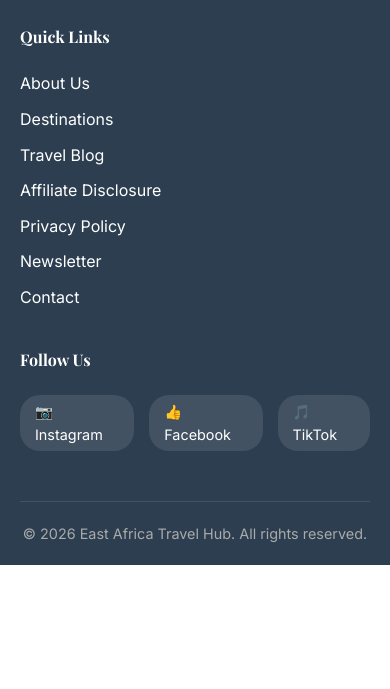
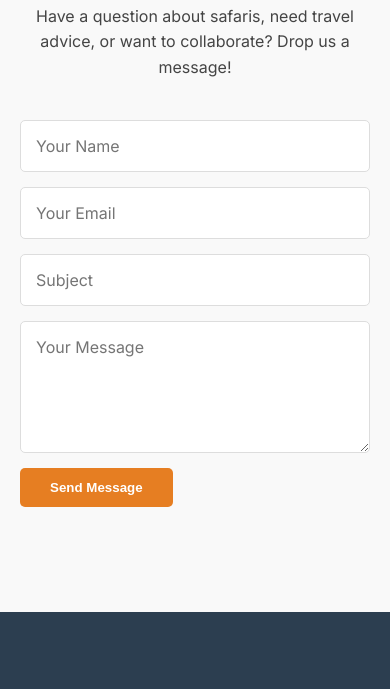
Before and after one commit to Goaty03/east-africa-travel-hub, a website built with Vite: page index.html in a window 390 px wide. Shown: the part 8802-9491 px from the top of the page. Before the commit the page ends 9367 px from the top, so only its background shows below. Built offline with nearby package versions, Linux system fonts and the light colour scheme.

Commit message:
Add contact section with working form

```diff
--- a/css/style.css
+++ b/css/style.css
@@ -483,6 +483,56 @@ header nav {
     box-shadow: 0 15px 30px rgba(0,0,0,0.15);
 }
 
+/* Contact Form */
+.contact-section {
+    background-color: var(--light);
+}
+
+.contact-form {
+    max-width: 700px;
+    margin: 0 auto;
+    display: flex;
+    flex-direction: column;
+    gap: 15px;
+}
+
+.contact-form-row {
+    display: flex;
+    gap: 15px;
+}
+
+.contact-form input,
+.contact-form textarea {
+    width: 100%;
+    padding: 15px;
+    border: 1px solid #ddd;
+    border-radius: 5px;
+    font-family: 'Inter', sans-serif;
+    font-size: 1rem;
+    transition: border-color 0.3s ease;
+}
+
+.contact-form input:focus,
+.contact-form textarea:focus {
+    outline: none;
+    border-color: var(--secondary);
+}
+
+.contact-form .btn {
+    align-self: flex-start;
+}
+
+.contact-message {
+    margin-top: 10px;
+    font-weight: 600;
+}
+
+@media (max-width: 480px) {
+    .contact-form-row {
+        flex-direction: column;
+    }
+}
+
 /* Animations */
 .animate-on-scroll {
     opacity: 0;
--- a/index.html
+++ b/index.html
@@ -199,9 +199,27 @@
                 </div>
             </div>
         </section>
+
+        <!-- Contact Section -->
+        <section id="contact" class="section contact-section">
+            <div class="container">
+                <h2 class="section-title">Contact Us</h2>
+                <p class="text-center" style="max-width: 600px; margin: 0 auto 40px;">Have a question about safaris, need travel advice, or want to collaborate? Drop us a message!</p>
+                <form id="contact-form" class="contact-form">
+                    <div class="contact-form-row">
+                        <input type="text" placeholder="Your Name" required>
+                        <input type="email" placeholder="Your Email" required>
+                    </div>
+                    <input type="text" placeholder="Subject" required>
+                    <textarea placeholder="Your Message" rows="5" required></textarea>
+                    <button type="submit" class="btn btn-primary">Send Message</button>
+                    <p id="contact-message" class="contact-message"></p>
+                </form>
+            </div>
+        </section>
     </main>
 
-    <footer id="contact" class="footer">
+    <footer class="footer">
         <div class="container">
             <div class="footer-grid">
                 <div class="footer-info">
@@ -217,7 +235,7 @@
                         <li><a href="#">Affiliate Disclosure</a></li>
                         <li><a href="#">Privacy Policy</a></li>
                         <li><a href="#newsletter">Newsletter</a></li>
-                        <li><a href="#newsletter">Contact</a></li>
+                        <li><a href="#contact">Contact</a></li>
                     </ul>
                 </div>
                 <div class="footer-social">
--- a/js/main.js
+++ b/js/main.js
@@ -69,6 +69,26 @@ document.addEventListener('DOMContentLoaded', () => {
         });
     }
 
+    // Contact Form Handler
+    const contactForm = document.getElementById('contact-form');
+    const contactMessage = document.getElementById('contact-message');
+
+    if (contactForm) {
+        contactForm.addEventListener('submit', (e) => {
+            e.preventDefault();
+
+            // Simulate sending
+            contactMessage.textContent = 'Sending your message...';
+            contactMessage.style.color = 'var(--primary)';
+
+            setTimeout(() => {
+                contactMessage.textContent = 'Thanks for reaching out! We\'ll get back to you within 24 hours.';
+                contactMessage.style.color = '#27ae60';
+                contactForm.reset();
+            }, 1500);
+        });
+    }
+
     // Smooth scroll for nav links
     document.querySelectorAll('a[href^="#"]').forEach(anchor => {
         anchor.addEventListener('click', function (e) {
```
Also changed, not shown: dist/assets/index-B7HNGm8r.js (deleted), dist/assets/index-CpVHTC56.css (deleted), dist/index.html.
